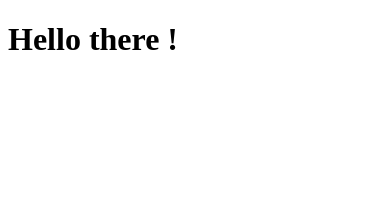
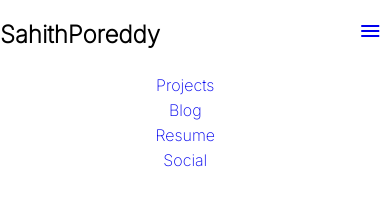
Before and after one commit to SahithPoreddy/PortfolioWebsite, a plain HTML site: page root/index.html in a window 390 px wide. Drawn offline with nearby package versions, Linux system fonts and the light colour scheme.

Commit message:
2nd commit. Added responsive navigation bar

```diff
--- /dev/null
+++ b/root/CSS/Styles.css
@@ -0,0 +1,103 @@
+* {
+    font-family : 'Inter', sans-serif;
+}
+
+html, body {
+    margin : 0;
+    padding : 0;
+}
+
+@media screen and (min-width : 679px) {
+    header {
+        width: 100%;
+        height: 50px;
+        display: flex;
+        align-items: baseline;
+        justify-content: center;
+    }
+}
+
+.nav {
+    display: flex;
+    justify-content: end;
+    width: 80%;
+}
+
+.navLink {
+    list-style: none;
+    margin: 0;
+    padding-right : 5%;
+}
+
+.navLinkLast {
+    list-style : none;
+    padding-right : 1%;
+}
+
+.navLinkLast a{
+    text-decoration : none;
+}
+
+.navLink a {
+    text-decoration : none;
+}
+
+.navbarToggleDiv a {
+    text-decoration : none;
+    display : none;
+}
+
+.material-symbols-outlined {
+    font-variation-settings:
+    'FILL' 0,
+    'wght' 400,
+    'GRAD' 0,
+    'opsz' 24
+}
+
+h2 {
+    font-weight : bolder;
+}
+
+@media screen and (max-width: 678px) {
+    header {
+        display: flex;
+        align-items: baseline;
+        width: 100%;
+    }
+
+    .navbarToggleDiv a{
+        display: block;
+    }
+
+    .navbarToggleDiv {
+        width: 100%;
+        text-align: right;
+        padding-right: 2%;
+        padding-top:2%;
+    }
+
+    .nav {
+    margin: 0;
+    right: 0;
+    top: 70px;
+    position : absolute;
+    width: 100%;
+    height: 100px;
+    flex-direction: column;
+    padding: 0;
+    align-items: center;
+    }
+
+    .nav li{
+        padding-top: 5px;
+    }
+
+    .navLinkLast {
+        padding-right: 5%;
+    }
+
+    h2 {
+        align-items: left;
+    }
+}
--- a/root/JavaScript/app.js
+++ /dev/null
@@ -1 +0,0 @@
-console.log("Hello there !");
--- a/root/index.html
+++ b/root/index.html
@@ -1,13 +1,48 @@
 <!DOCTYPE html>
+
 <html lang="en">
   <head>
     <meta charset="UTF-8" />
     <meta name="viewport" content="width=device-width, initial-scale=1.0" />
+    <link rel="stylesheet" type="text/css" href="CSS/Styles.css" />
+    <link rel="preconnect" href="https://fonts.googleapis.com" />
+    <link rel="preconnect" href="https://fonts.gstatic.com" crossorigin />
+    <link
+      href="https://fonts.googleapis.com/css2?family=Hanken+Grotesk:wght@500&family=Inter:wght@200&family=Merriweather:ital,wght@1,300&display=swap"
+      rel="stylesheet"
+    />
+    <link
+      rel="stylesheet"
+      href="https://fonts.googleapis.com/css2?family=Material+Symbols+Outlined:opsz,wght,FILL,GRAD@20..48,100..700,0..1,-50..200"
+    />
     <title>Poreddy's Porfolio</title>
   </head>
   <body>
-    <h1>Hello there !</h1>
+    <!-- Navigation bar -->
+    <header>
+      <h2>SahithPoreddy</h2>
+      <ul class="nav">
+        <li class="navLink">
+          <a href="#">Projects</a>
+        </li>
+        <li class="navLink">
+          <a href="#">Blog</a>
+        </li>
+        <li class="navLink">
+          <a href="#">Resume</a>
+        </li>
+        <li class="navLinkLast">
+          <a href="#">Social</a>
+        </li>
+      </ul>
+      <div class="navbarToggleDiv">
+        <a href="#" class="material-symbols-outlined"> menu </a>
+      </div>
+    </header>
 
-    <script src="JavaScript/app.js" type="JavaScript"></script>
+    <!-- Main content. Here the content loads dynamically -->
+    <div id="MainContent"></div>
+
+    <script src="JavaScript/app.js"></script>
   </body>
 </html>
```
